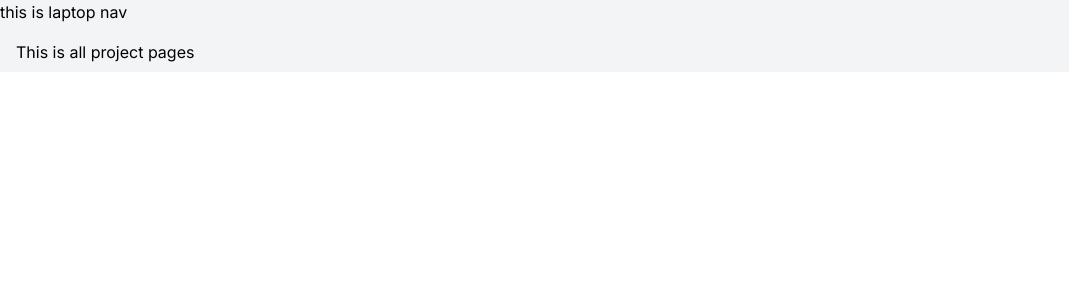
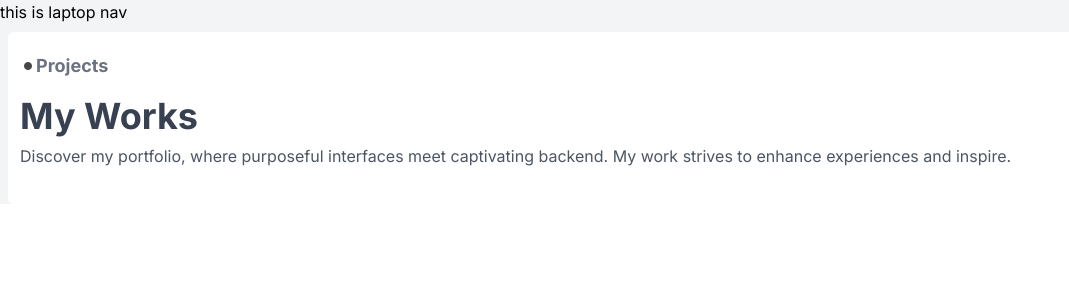
Before and after one commit to shafayatzamil/protfolio-try, a Next.js app: page /projects in a window 1280 px wide. Shown: the top 300 px of the page, without its empty margins (0-1069 px from the left). Built offline with nearby package versions, Linux system fonts and the light colour scheme.

Commit message:
the work page

```diff
--- a/src/app/projects/page.js
+++ b/src/app/projects/page.js
@@ -1,7 +1,32 @@
+import Image from "next/image";
 import React from "react";
 
+import grayIcon from "../../assets/grayIcon.png";
+
 const page = () => {
-  return <div className="m-2 p-2">This is all project pages</div>;
+  return (
+    <div className="m-2 rounded-md py-5 px-3 bg-white  ">
+      <div>
+        {/* <h2>This is about page</h2> */}
+        <h4 className="text-gray-500 text-lg   font-bold flex items-center ">
+          <span>
+            <Image src={grayIcon} height={16} width={16} alt="grayicons" />
+          </span>
+          Projects
+        </h4>
+      </div>
+
+      <div>
+        <h2 className="text-4xl mt-4 mb-2 text-gray-700 font-bold ">
+          My Works
+        </h2>
+        <p className="text-gray-600 text-md mb-4">
+          Discover my portfolio, where purposeful interfaces meet captivating
+          backend. My work strives to enhance experiences and inspire.
+        </p>
+      </div>
+    </div>
+  );
 };
 
 export default page;
```
